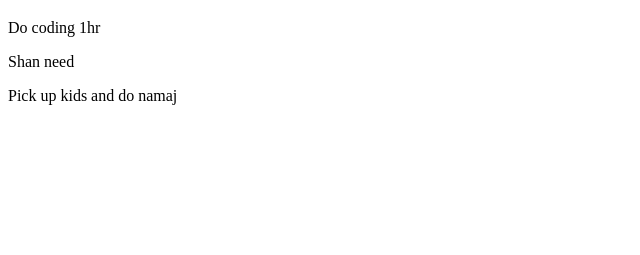
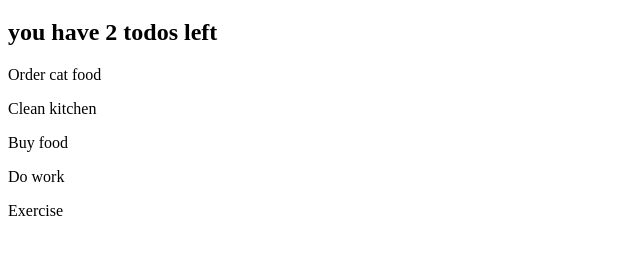
Before and after one commit to rahmed2210/JavaScript2024, a plain HTML site: page todo-App/index.html in a window 1280 px wide. Shown: the part 61-316 px from the top of the page, without its empty margins (0-640 px from the left). Drawn offline with Linux system fonts and the light colour scheme.

Commit message:
add new element from js file to HTML

```diff
--- a/todo-App/index.html
+++ b/todo-App/index.html
@@ -8,11 +8,7 @@
 </head>
 <body>
     <h1>ToDo App</h1>
-    <p>Do coding 1hr</p>
-    <p>Take the medicine</p>
-    <p>Shan need</p>
-    <p>Watch the Knicks game</p>
-    <p>Pick up kids and do namaj</p>
+
 
 
 
--- a/todo-App/todo-app.js
+++ b/todo-App/todo-app.js
@@ -1,13 +1,7 @@
-/* create a new HTML file
-1 - an h1 and 5 p tag
-2 - server that folder and view the doc in the browser
-3 - create a link a javaScript file to html
-4 - remove all p tag that contain "the" in the text
--->  live-server todo-app
--->  http://127.0.0.1:5500/todo-app/index.html   */
+//-->  live-server todo-app
+//-->  http://127.0.0.1:5500/todo-app/index.html
 
-
-
+/*
 // remove all p tag that contain "the" in the text
 const paragraphs = document.querySelectorAll('p')
 
@@ -16,3 +10,39 @@ paragraphs.forEach(function (paragraphs) {
         paragraphs.remove()
     }
 })
+*/
+
+
+const todos = [{
+    text: 'Order cat food',
+    completed: false
+}, {
+    text: 'Clean kitchen',
+    completed: true
+}, {
+    text: 'Buy food',
+    completed: true
+}, {
+    text: 'Do work',
+    completed: false
+}, {
+    text: 'Exercise',
+    completed: true
+}]
+
+// filter how many todos left (p element)
+const incompleteTodo = todos.filter(function (todo) {
+    return !todo.completed
+})
+
+const summary = document.createElement('h2')
+summary.textContent = `you have ${incompleteTodo.length} todos left`
+document.querySelector('body').appendChild(summary)
+
+
+// add a p for each todo above (use text value)
+todos.forEach(function (todo) {
+    const p = document.createElement('p')
+    p.textContent = todo.text
+    document.querySelector('body').appendChild(p)
+})
```
